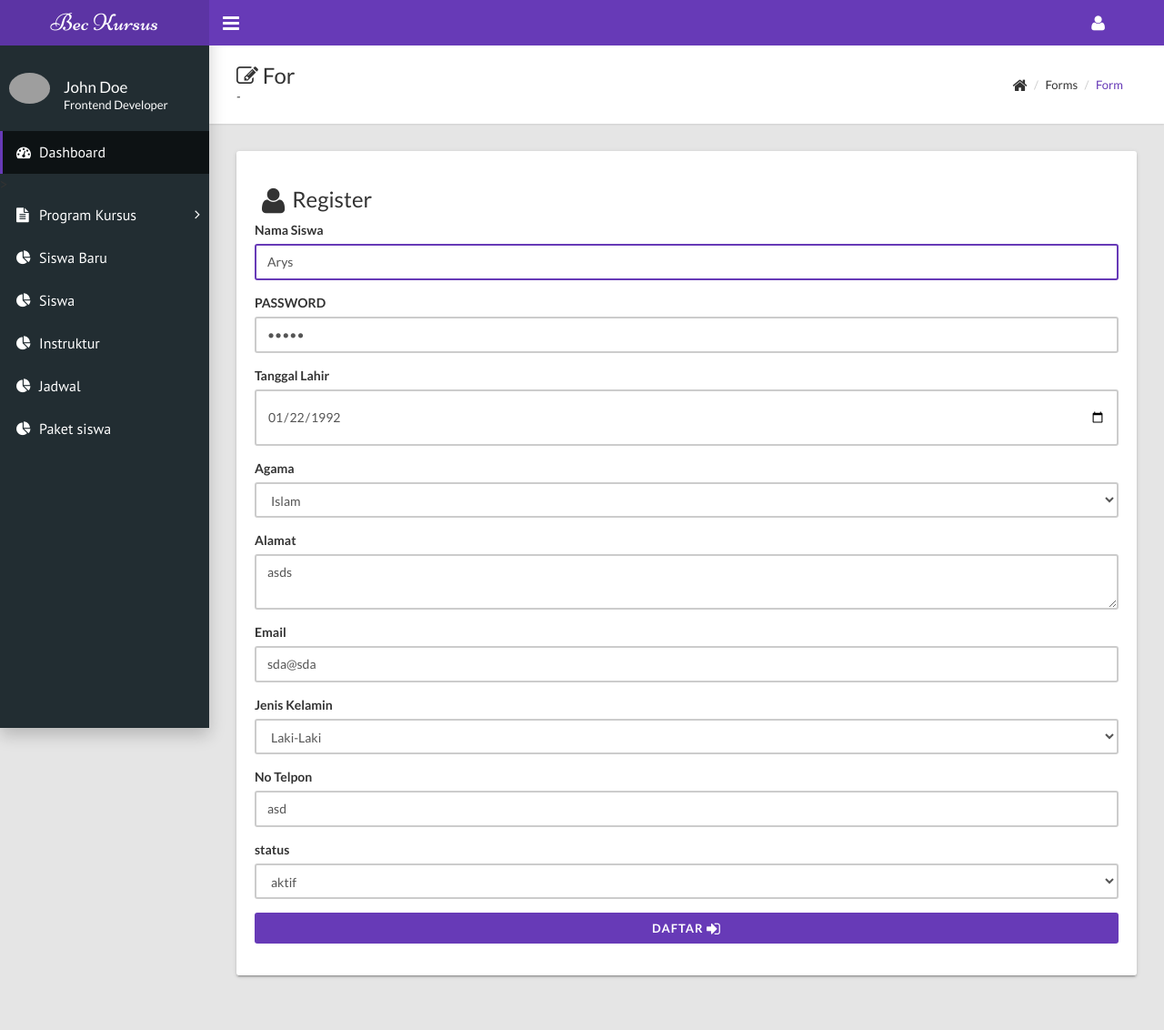
After one commit to frogzero/bec_kursus, a CodeIgniter app: page /index.php/admin/siswa_aktif/form_ubah/1 in a window 1280 px wide. The commit adds this page. Shown: the whole page at 91% size. Run offline with CodeIgniter, Linux system fonts and the light colour scheme; data comes from the database, SQL or seed files in the repository; grey boxes are pictures that could not be loaded.

Commit message:
siswa CRUD

```diff
--- a/application/controllers/admin/siswa_aktif.php
+++ b/application/controllers/admin/siswa_aktif.php
@@ -5,7 +5,7 @@ class Siswa_aktif extends CI_Controller {
 
 	public function __construct(){
 		parent::__construct();
-		$this->load->model(array('model_admin','model_program','model_web'));
+		$this->load->model(array('model_admin','model_program','model_web','model_siswa'));
 		$this->load->library('cart');
 		$this->load->helper(array('form', 'url'));
 	}
@@ -32,6 +32,18 @@ class Siswa_aktif extends CI_Controller {
 
 	}
 
+	public function form_ubah($id_siswa)
+	{
+		$data['tampil_program'] = $this->model_program->tampil_program();
+		$data['tampil_siswa_ubah'] = $this->model_siswa->tampil_siswa_ubaha($id_siswa);
+		$this->load->view('web_view/index');
+		$this->load->view('web_view/header');
+		$this->load->view('web_view/navbar');
+		$this->load->view('web_view/siswa_aktif/form_ubah',$data);
+		$this->load->view('web_view/footer');
+
+	}
+
 	public function register()
 	{
 		$tgl_sekarang = date('Y-m-d');
@@ -47,7 +59,6 @@ class Siswa_aktif extends CI_Controller {
 		$jk = $this->input->post('jk');
 		$jenjang = $this->input->post('jenjang');
 		$data_siswa = array(
-			'id_program' => $program,
 			'nama' => $nama_siswa,
 			'password' => $password,
 			'ttl' => $tanggal_lahir,
@@ -56,13 +67,55 @@ class Siswa_aktif extends CI_Controller {
 			'email' => $email,
 			'jk' => $jk,
 			'no_telp' => $notelp,
-			'jenjang' => $jenjang,
 			'status' => 'baru',
 			'tanggal_daftar' => $tgl_sekarang
 			);
 		$this->model_web->simpan_siswa_baru($data_siswa);
 		redirect('admin/siswa_baru','refresh');
 	}
+
+	public function simpan_ubah($id_siswa)
+	{
+		$tgl_sekarang = date('Y-m-d');
+
+		$nama_siswa = $this->input->post('nama_siswa');
+		$password = $this->input->post('password');
+		$tanggal_lahir = $this->input->post('tanggal_lahir');
+		$email = $this->input->post('email');
+		$notelp = $this->input->post('notelp');
+		$program = $this->input->post('program');
+		$agama = $this->input->post('agama');
+		$alamat = $this->input->post('alamat');
+		$jk = $this->input->post('jk');
+		$data_siswa = array(
+			'nama' => $nama_siswa,
+			'password' => $password,
+			'ttl' => $tanggal_lahir,
+			'agama' => $agama,
+			'alamat' => $alamat,
+			'email' => $email,
+			'jk' => $jk,
+			'no_telp' => $notelp,
+			'status' => $this->input->post('status')
+			);
+		$this->db->where('id_siswa', $id_siswa);
+		$this->db->update('siswa', $data_siswa);
+
+
+		redirect('admin/siswa_aktif','refresh');
+	}
+
+	function hapus($id_siswa)
+	{
+		$this->db->where('id_siswa', $id_siswa);
+		$this->db->delete('siswa');
+
+		redirect('admin/siswa_aktif','refresh');
+	}
+
+
+
+
 
 	public function konfirmasi_siswa($id_siswa)
 	{
--- a/application/models/model_siswa.php
+++ b/application/models/model_siswa.php
@@ -32,6 +32,20 @@ class Model_siswa extends CI_Model {
 			}
 	}
 
+	function tampil_siswa_ubaha($id_siswa)
+	{
+		$this->db->select('*');
+    	$this->db->from('siswa');
+    	$this->db->where('id_siswa', $id_siswa);
+		$hasil = $this->db->get();
+			if($hasil->num_rows()>0){
+			return $hasil->result();
+			}
+			else{
+			return array();
+			}
+	}
+
 
 
 
--- a/application/views/web_view/paket/menu_paket_kursus.php
+++ b/application/views/web_view/paket/menu_paket_kursus.php
@@ -32,7 +32,8 @@
                       <td><?=$row->nama_paket?></td>
                       <td>
                       <a class="btn btn-warning btn-flat" href="<?php echo site_url('admin/program_kursus/hapus/'.$row->id_paket) ?>" onclick="return confirm('Yakin Hapus ?')"><i class="fa fa-lg fa-trash"></i></a>
-                      <a class="btn btn-info btn-flat" href="<?php echo site_url('admin/program_kursus/form_ubah/'.$row->id_paket) ?>"><i class="fa fa-lg fa-refresh"></i></a></td>
+                      <a class="btn btn-info btn-flat" href="<?php echo site_url('admin/program_kursus/form_ubah/'.$row->id_paket) ?>"><i class="fa fa-lg fa-refresh"></i></a>
+                    </td>
                     </tr>
 
                   <?php } ?>
--- /dev/null
+++ b/application/views/web_view/siswa_aktif/form_ubah.php
@@ -0,0 +1,91 @@
+     <div class="content-wrapper">
+        <div class="page-title">
+          <div>
+            <h1><i class="fa fa-edit"></i> For</h1>
+            <p>-</p>
+          </div>
+          <div>
+            <ul class="breadcrumb">
+              <li><i class="fa fa-home fa-lg"></i></li>
+              <li>Forms</li>
+              <li><a href="#">Form </a></li>
+            </ul>
+          </div>
+        </div>
+        <div class="row">
+          <div class="col-md-12">
+            <div class="card">
+              <div class="row">
+                <div class="col-lg-12">
+                  <div class="well bs-component">
+                    <?php foreach ($tampil_siswa_ubah as $key => $a): ?>
+
+
+                    <form action="<?=site_url('admin/siswa_aktif/simpan_ubah/'.$a->id_siswa)?>" method="POST">
+          <h3 class="login-head"><i class="fa fa-lg fa-fw fa-user"></i>Register</h3>
+          <div class="form-group">
+            <label class="control-label">Nama Siswa</label>
+            <input class="form-control" name="nama_siswa" type="text" placeholder="Nama Siswa" autofocus value="<?php echo $a->nama ?>">
+          </div>
+
+          <div class="form-group">
+            <label class="control-label">PASSWORD</label>
+            <input class="form-control" type="password" placeholder="Password" name="password" value="<?php echo $a->password ?>">
+          </div>
+
+          <div class="form-group">
+            <label class="control-label">Tanggal Lahir</label>
+            <input class="form-control" type="date" placeholder="Tanggal Lahir" autofocus name="tanggal_lahir" value="<?php echo $a->ttl ?>">
+          </div>
+          <div class="form-group">
+            <label class="control-label">Agama</label>
+           <select class="form-control" name="agama">
+             <option value="islam">Islam</option>
+             <option value="kristen">kristen</option>
+             <option value="katolik">katolik</option>
+             <option value="hindu">hindu</option>
+             <option value="budha">budha</option>
+           </select>
+          </div>
+          <div class="form-group">
+            <label class="control-label">Alamat</label>
+            <textarea class="form-control" name="alamat" required=""><?php echo $a->alamat?></textarea>
+          </div>
+          <div class="form-group">
+            <label class="control-label">Email</label>
+            <input class="form-control" type="email" name="email" placeholder="Email" name="email" value="<?php echo $a->email ?>">
+          </div>
+          <div class="form-group">
+            <label class="control-label">Jenis Kelamin</label>
+            <select class="form-control" name="jk">
+             <option value="laki_laki">Laki-Laki</option>
+              <option value="perempuan">perempuan</option>
+           </select>
+          </div>
+          <div class="form-group">
+            <label class="control-label">No Telpon</label>
+            <input class="form-control" type="text" name="notelp" placeholder="Nomer Telpon" value="<?php echo $a->no_telp ?>">
+          </div>
+                    <div class="form-group">
+            <label class="control-label">status</label>
+            <select class="form-control" name="status">
+              <option value="aktif">aktif</option>
+             <option value="baru">Baru</option>
+
+           </select>
+          </div>
+
+
+          <div class="form-group btn-container">
+            <button class="btn btn-primary btn-block">Daftar <i class="fa fa-sign-in fa-lg"></i></button>
+
+          </div>
+        </form>
+                         <?php endforeach ?>
+                  </div>
+                </div>
+              </div>
+            </div>
+          </div>
+        </div>
+      </div>
--- a/application/views/web_view/siswa_aktif/siswa_aktif.php
+++ b/application/views/web_view/siswa_aktif/siswa_aktif.php
@@ -46,7 +46,10 @@
                       <td><?=$row->no_telp?></td>
                       <td><?=$row->tanggal_daftar?></td>
 
-                      <td><a class="btn btn-warning btn-flat" href="#"><i class="fa fa-lg fa-trash"></i></a>   <a class="btn btn-info btn-flat" href="<?=site_url()?>/admin/siswa_baru/konfirmasi_siswa/" data-toggle="tooltip" title="Konfirmasi Lulus !!!"><i class="fa fa-lg fa-check"></i></a></td>
+                      <td>
+                       <a class="btn btn-warning btn-flat" href="<?php echo site_url('admin/siswa_aktif/hapus/'.$row->id_siswa) ?>" onclick="return confirm('Yakin Hapus ?')"><i class="fa fa-lg fa-trash"></i></a>
+                      <a class="btn btn-info btn-flat" href="<?php echo site_url('admin/siswa_aktif/form_ubah/'.$row->id_siswa) ?>"><i class="fa fa-lg fa-refresh"></i></a>
+                      </td>
                     </tr>
 
                   <?php } ?>
```
Also changed, not shown: application/controllers/admin/siswa_baru.php (+8 -2 lines).
